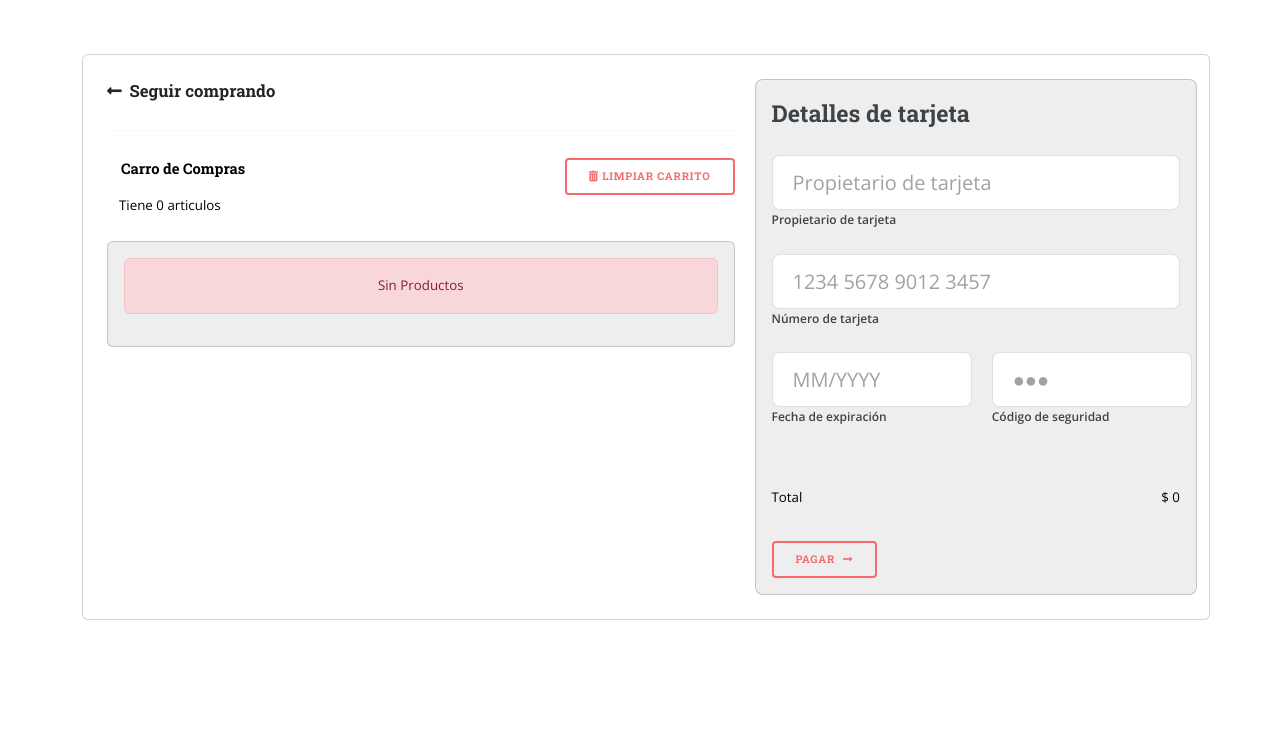
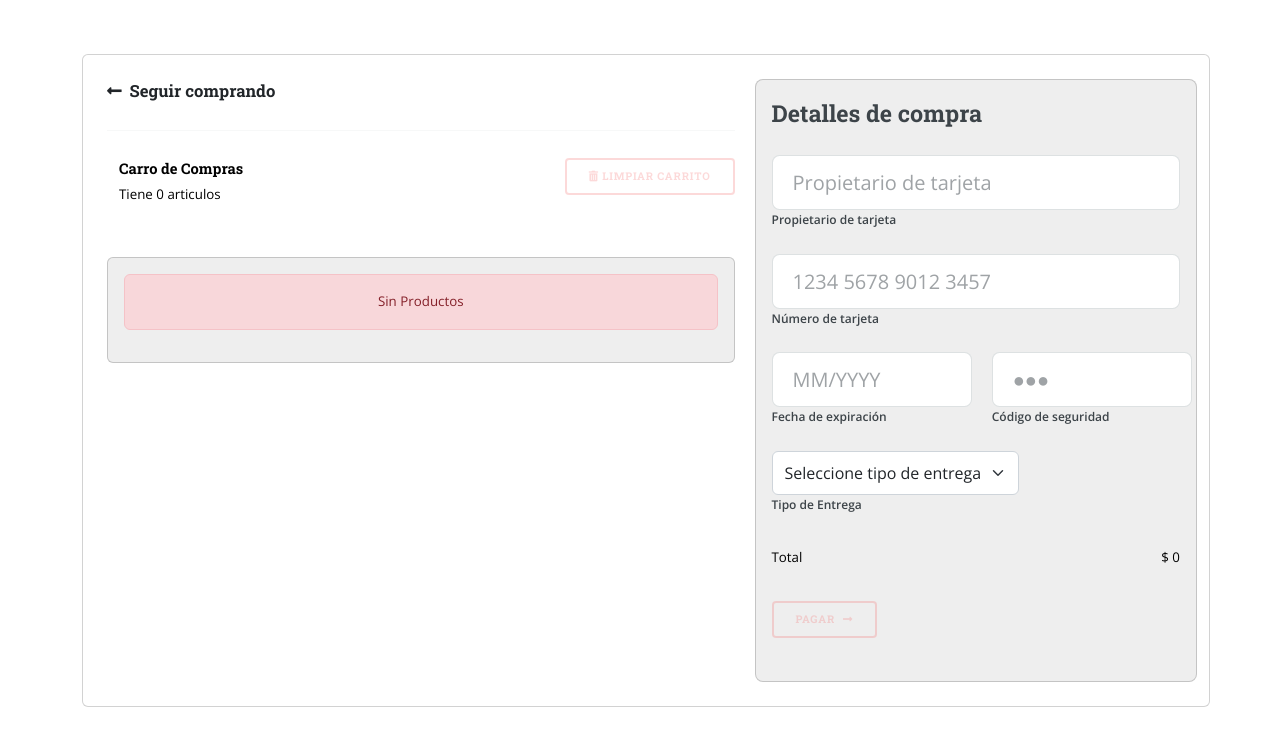
Before and after one commit to Camilost1404/ElectivaFinal, a Django app: page /compras in a window 1280 px wide. Shown: the part 112-847 px from the top of the page. Before the commit the page ends 732 px from the top, so only its background shows below. Run offline with Django 4.2, Linux system fonts and the light colour scheme; the visitor is signed in with stand-in values (Sample User, id 1).

Commit message:
View compra hecha

```diff
--- a/PasteleriaApp/static/css/main.css
+++ b/PasteleriaApp/static/css/main.css
@@ -3146,8 +3146,13 @@ button:disabled,
   text-align: center;
   color: white;
   font-weight: bold;
-  margin:0px auto;
-  padding:1%
+  margin: 0px auto;
+  padding: 1%
+}
+
+.disabled {
+  cursor: not-allowed;
+  pointer-events: none;
 }
 
 #sidebar {
--- a/PasteleriaApp/templates/compras.html
+++ b/PasteleriaApp/templates/compras.html
@@ -27,21 +27,32 @@
                   class="d-flex justify-content-between align-items-center mb-4"
                 >
                   <div class="container">
+
                     <div class="row justify-content-between">
-                      <h4 class="col-md-auto mb-1" style="color: black">
+                      <div class='col-md-auto '>
+                        <h4 class="mb-1" style="color: black">
                           Carro de Compras
                         </h4>
+                        <p style="color: black">
+                          Tiene {{request.session.carrito|length}} articulos
+                        </p>
+                      </div>
+                      {% if request.session.carrito|length == 0 %}
+                      <a
+                        href="{% url 'limpiar_carrito' %}"
+                        class="col-md-auto button disabled"
+                        style="color: #cecece"
+                        ><i class="fas fa-trash-alt"></i> Limpiar Carrito</a
+                      >
+                      {% else %}
                       <a
                         href="{% url 'limpiar_carrito' %}"
                         class="col-md-auto button"
                         style="color: #cecece"
                         ><i class="fas fa-trash-alt"></i> Limpiar Carrito</a
                       >
+                      {% endif %}
                     </div>
-
-                    <p class="mb-0" style="color: black">
-                      Tiene {{request.session.carrito|length}} articulos
-                    </p>
                   </div>
                 </div>
                 {% if request.session.carrito.items %} {% for key, value in request.session.carrito.items %}
@@ -92,17 +103,22 @@
                     <div
                       class="d-flex justify-content-between align-items-center mb-4"
                     >
-                      <h2 class="mb-0">Detalles de tarjeta</h2>
+                      <h2 class="mb-0">Detalles de compra</h2>
                     </div>
 
-                    <form class="mt-4">
+                    <form
+                      class="mt-4"
+                      action="{% url 'comprar' user.id%}"
+                      method="GET"
+                    >
                       <div class="form-outline form-white mb-4">
                         <input
                           type="text"
                           id="typeName"
-                          class="form-control form-control-lg"
+                          class="form-control form-control-lg text-black"
                           siez="17"
                           placeholder="Propietario de tarjeta"
+                          required
                         />
                         <label class="form-label" for="typeName"
                           >Propietario de tarjeta</label
@@ -113,10 +129,10 @@
                         <input
                           type="text"
                           id="typeText"
-                          class="form-control form-control-lg"
-                          siez="17"
+                          class="form-control form-control-lg text-black"
+                          size="17"
                           placeholder="1234 5678 9012 3457"
-                          minlength="19"
+                          minlength="15"
                           maxlength="19"
                         />
                         <label class="form-label" for="typeText"
@@ -130,12 +146,13 @@
                             <input
                               type="text"
                               id="typeExp"
-                              class="form-control form-control-lg"
+                              class="form-control form-control-lg text-black"
                               placeholder="MM/YYYY"
                               size="7"
                               id="exp"
                               minlength="7"
                               maxlength="7"
+                              required
                             />
                             <label class="form-label" for="typeExp"
                               >Fecha de expiración</label
@@ -143,42 +160,76 @@
                           </div>
                         </div>
                         <div class="col-md-6">
-                          <div class="form-outline form-white">
+                          <div class="form-outline form-white mb-4">
                             <input
                               type="password"
                               id="typeCodigo"
-                              class="form-control form-control-lg"
+                              class="form-control form-control-lg text-black"
                               placeholder="&#9679;&#9679;&#9679;"
                               size="1"
                               minlength="3"
                               maxlength="3"
+                              required
                             />
                             <label class="form-label" for="typeCodigo"
                               >Código de seguridad</label
                             >
                           </div>
                         </div>
+                        <div class="col-md-auto">
+                          <select
+                            name="tipo_entrega"
+                            class="form-select"
+                            aria-label="Default select example"
+                            required
+                          >
+                            <option value="">Seleccione tipo de entrega</option>
+                            <option value="Domicilio">
+                              Domicilio
+                            </option>
+                            <option value="Tienda">
+                              Recoger en Tienda
+                            </option>
+                          </select>
+                          <label class="form-label" for="typeCodigo"
+                              >Tipo de Entrega</label
+                            >
                         </div>
-                    </form>
-
-                    <hr class="my-4" />
+                      </div>
 
                       <div class="d-flex justify-content-between mb-4">
                         <p class="mb-2" style="color: black">Total</p>
                         {% if request.session.total %}
-                      <p class="mb-2" style="color: black">$ {{request.session.total}}</p>
+                        <p class="mb-2" style="color: black">
+                          $ {{request.session.total}}
+                        </p>
                         {% else %}
                         <p class="mb-2" style="color: black">$ 0</p>
                         {% endif %}
                       </div>
 
-                    <button type="button" class="button">
+                      {% if request.session.carrito|length == 0 %}
+                      <button type="submit" class="button" disabled>
                         <div>
                           <span
-                          >Pagar<i class="fas fa-long-arrow-alt-right ms-2"></i
+                            >Pagar<i
+                              class="fas fa-long-arrow-alt-right ms-2"
+                            ></i
                           ></span>
                         </div>
                       </button>
+                      {% else %}
+                      <button type="submit" class="button">
+                        <div>
+                          <span
+                            >Pagar<i
+                              class="fas fa-long-arrow-alt-right ms-2"
+                            ></i
+                          ></span>
+                        </div>
+                      </button>
+                      {% endif %}
+                    </form>
                   </div>
                 </div>
               </div>
--- a/PasteleriaApp/views.py
+++ b/PasteleriaApp/views.py
@@ -5,6 +5,7 @@ from django.contrib import messages
 from PasteleriaApp.models import Cobertura, Relleno, Sabor
 from PasteleriaApp.carrito import Carrito
 from django.db import connection
+from datetime import date
 
 # Create your views here.
 
@@ -130,3 +131,43 @@ def limpiar_carrito(request):
 def historial(request):
 
     return render(request, 'historial.html')
+
+
+def comprar(request, user_id):
+
+    with connection.cursor() as cursor:
+        carrito = Carrito(request)
+
+        if request.method == 'GET':
+            tipo_entrega = request.GET['tipo_entrega']
+        else:
+            return redirect('pastel')
+
+        total = float(carrito.session['total'])
+        user = user_id
+        fecha = date.today()
+
+        cursor.execute(f'CALL pedido("{fecha}", "{tipo_entrega}", {total}, {user})')
+
+        for key, value in carrito.session['carrito'].items():
+            tamaño = int(value['tamaño'])
+            aclaracion = value['aclaracion']
+            cobertura = value['cobertura']
+            sabor = value['sabor']
+            relleno = value['relleno']
+            precio = float(value['precio_pastel'])
+
+            # print(type(value['tamaño']))
+            cursor.execute(f'CALL guardar_producto({tamaño}, "{aclaracion}", "{cobertura}", "{relleno}", "{sabor}")')
+            cursor.execute(f'CALL detalle_pedido({precio})')
+
+        cursor.close()
+
+        connection.commit()
+        connection.close()
+
+    messages.success(
+        request, f'Compra realizada con exito')
+    carrito.limpiar()
+
+    return redirect('compras')
--- a/PasteleriaFinal/urls.py
+++ b/PasteleriaFinal/urls.py
@@ -29,6 +29,7 @@ urlpatterns = [
     path('compras', login_required(views.compras), name="compras"),
     path('pastel', login_required(views.pastel), name="pastel"),
     path('historial', login_required(views.historial), name="historial"),
+    path('comprar/<int:user_id>/', login_required(views.comprar), name="comprar"),
     path('agregar_producto', login_required(views.agregar_producto), name="agregar_producto"),
     path('eliminar_producto/<int:producto_id>/', login_required(views.eliminar_producto), name="eliminar_producto"),
     path('limpiar_carrito', login_required(views.limpiar_carrito), name="limpiar_carrito"),
```
Lines whose indentation alone changed are shown as unchanged.
